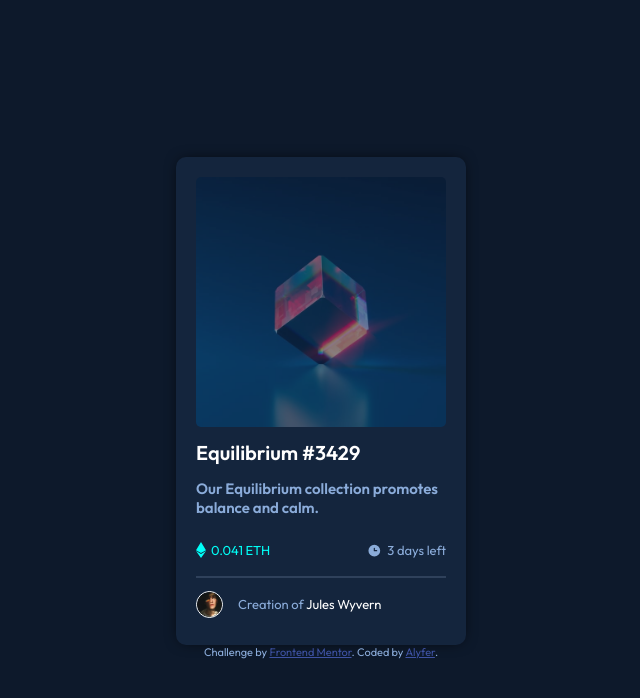
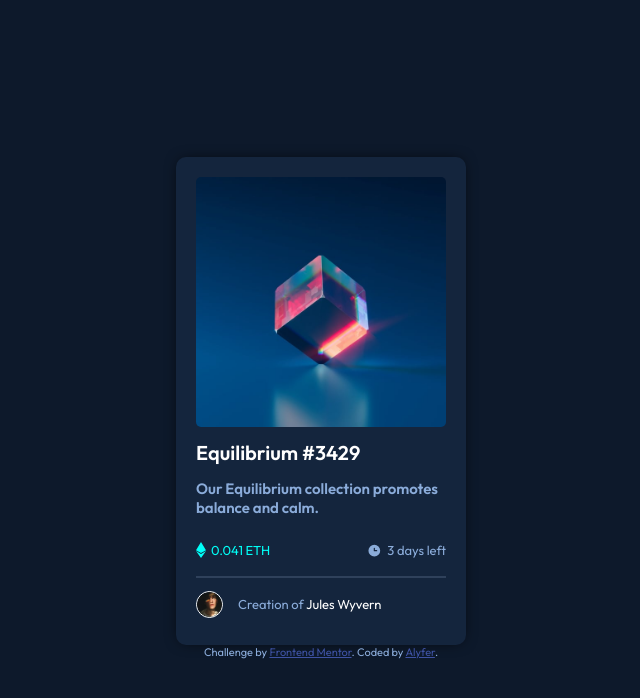
Before and after one commit to AlyferJT/nft-preview, a plain HTML site: page index.html in a window 1280 px wide. Shown: the whole page, without its empty margins (319-959 px from the left). Drawn offline with Linux system fonts and the light colour scheme.

Commit message:
Update style.css

```diff
--- a/style.css
+++ b/style.css
@@ -1,20 +1,3 @@
-/*
-hsl(215, 51%, 70%)
-hsl(178, 100%, 50%)
-hsl(217, 54%, 11%)
-hsl(216, 50%, 16%)
-hsl(215, 32%, 27%)
-hsl(0, 0%, 100%)
-
-### Body Copy
-
-- Font size (paragraph): 18px
-
-### Font
-- Family: [Outfit](https://fonts.google.com/specimen/Outfit)
-- Weights: 300, 400, 600
-*/
-
 @import url('https://fonts.googleapis.com/css2?family=Outfit:wght@300;400;600&display=swap');
 
 html {
@@ -121,7 +104,6 @@ body {
     height: 250px;
     background-color: hsl(178, 100%, 50%);
     border-radius: 10px;
-    opacity: 0.5;
 }
 
 .nftbox--image:hover {
```
